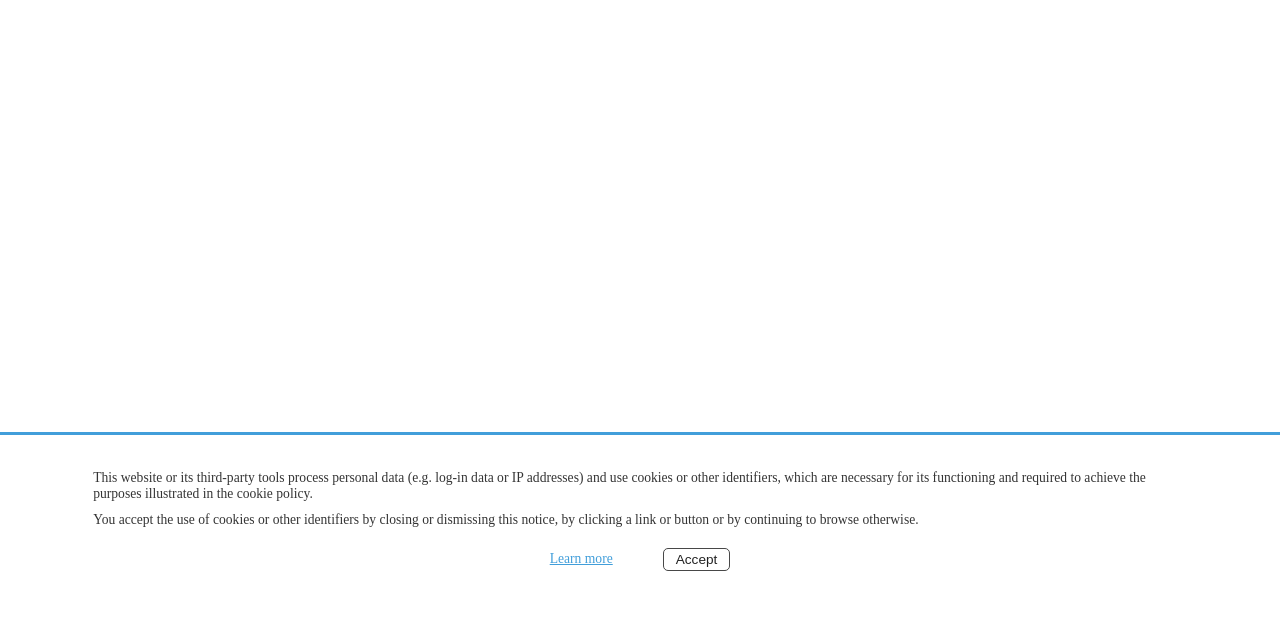
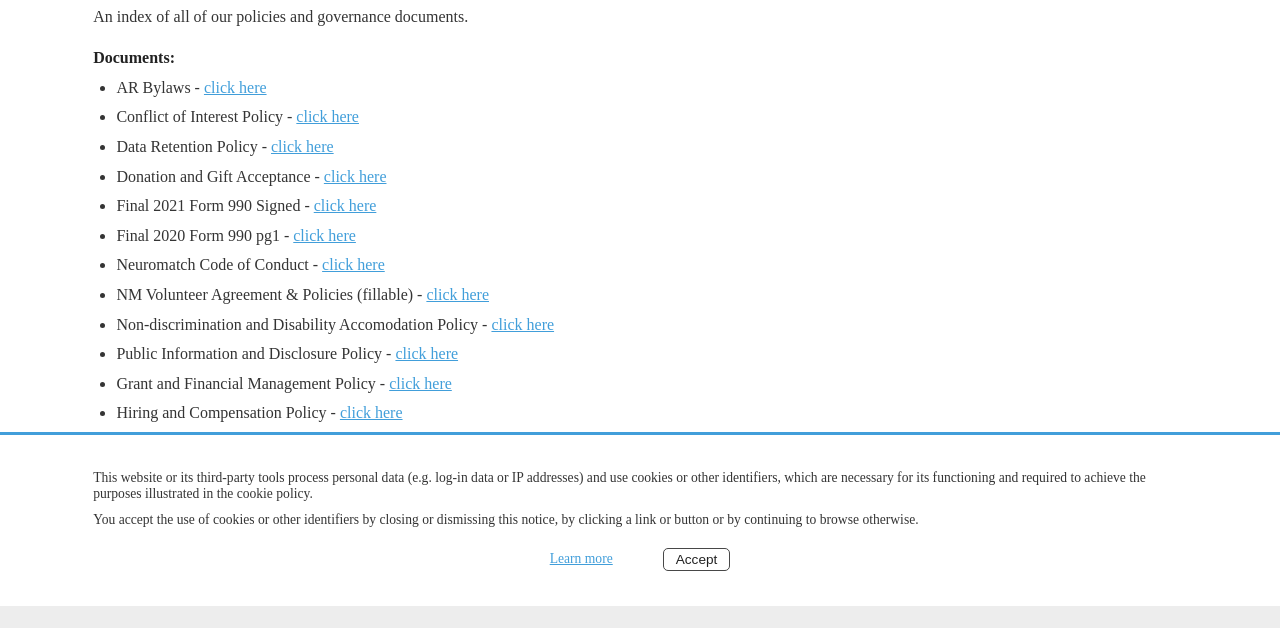
Before and after one commit to neuromatch/neuromatch.io, a Gatsby site: page /about/policies in a window 1280 px wide. Before the commit this address had no page. Shown: the part 194-822 px from the top of the page. Before the commit the page ends 800 px from the top, so only its background shows below. Built offline with nearby package versions, Linux system fonts and the light colour scheme; Gatsby itself is replaced by a stand-in of ours; what typography-theme-moraga would draw is missing.

Commit message:
add policies page

```diff
--- a/src/components/layout.js
+++ b/src/components/layout.js
@@ -66,7 +66,7 @@ const Layout = ({
               },
               {
                 text: "Policies",
-                onClick: ""
+                onClick: "/about/policies"
               },
             ],
           },
--- /dev/null
+++ b/src/pages/about/policies.js
@@ -0,0 +1,92 @@
+import PropTypes from "prop-types";
+import React from "react";
+import styled from "styled-components";
+import Layout from "../../components/layout";
+import { media } from "../../styles";
+
+
+// -- COMPONENTS
+const MainBlock = styled.section`
+  padding-bottom: ${1.56 / 2}rem;
+`;
+
+const TitleHeading = styled.h1`
+  font-size: 76px;
+  font-weight: bold;
+
+  /* scale according to screen width */
+  ${media.extraSmall`
+    font-size: 16vw;
+  `}
+`;
+
+
+const TopicHeading = ({ children }) => <b>{`${children} · `}</b>;
+
+TopicHeading.propTypes = {
+  children: PropTypes.oneOfType([PropTypes.string, PropTypes.node]).isRequired
+};
+
+
+// -- MAIN
+export default () => {
+
+  return (
+    <Layout>
+      <MainBlock>
+        <TitleHeading>Policies</TitleHeading>
+        <section>
+          <p>
+            An index of all of our policies and governance documents.
+          </p>
+          <h4>Documents:</h4>
+          <ul>
+            <li>AR Bylaws - <a
+          href="https://drive.google.com/file/d/1m8S6Zgz2YooNiF4plVLNnp5RGKoNVfnH/view?usp=share_link" target="_blank" rel="noreferrer">click
+          here</a></li>
+          <li>Conflict of Interest Policy - <a
+          href="https://drive.google.com/file/d/1lDPT_udbT7K6TFGZtAZNr-RKtGamhh6_/view?usp=share_link" target="_blank" rel="noreferrer">click
+          here</a></li>
+          <li>Data Retention Policy - <a
+          href="https://drive.google.com/file/d/187N7htTCkSuGfx8fqgSMZxoCDszX9Lq-/view?usp=share_link" target="_blank" rel="noreferrer">click
+          here</a></li>
+          <li>Donation and Gift Acceptance - <a
+          href="https://drive.google.com/file/d/1ZILc4lB2JE3Z6V2nhW78nx3EvzFiLyzA/view?usp=share_link" target="_blank" rel="noreferrer">click
+          here</a></li>
+          <li>Final 2021 Form 990 Signed - <a
+          href="https://drive.google.com/file/d/16wOi1VcWX7lSm5HAHnpV9wnqnIWpFs1v/view?usp=share_link" target="_blank" rel="noreferrer">click
+          here</a></li>
+          <li>Final 2020 Form 990 pg1 - <a
+          href="https://drive.google.com/file/d/1z7Av_FLmZAD-JvdpAIp8b1Fi5cbVSMuC/view?usp=share_link" target="_blank" rel="noreferrer">click
+          here</a></li>
+          <li>Neuromatch Code of Conduct - <a
+          href="https://drive.google.com/file/d/1uogBszCuY2BzPmb7S5A2TaXeIgZz6bB-/view?usp=share_link" target="_blank" rel="noreferrer">click
+          here</a></li>
+          <li>NM Volunteer Agreement & Policies (fillable) - <a
+          href="https://drive.google.com/file/d/1lOD7eTXNFIri9S6-LrE6wi-c4juXbm3T/view?usp=share_link" target="_blank" rel="noreferrer">click
+          here</a></li>
+          <li>Non-discrimination and Disability Accomodation Policy - <a
+          href="https://drive.google.com/file/d/1RczdP27jDvR6KovpMSYf_DLSisM0bBit/view?usp=share_link" target="_blank" rel="noreferrer">click
+          here</a></li>
+          <li>Public Information and Disclosure Policy - <a
+          href="https://drive.google.com/file/d/1-f9PjxbhEWLxdREDFKOagPm4VAIyq3p9/view?usp=share_link" target="_blank" rel="noreferrer">click
+          here</a></li>
+          <li>Grant and Financial Management Policy - <a
+          href="https://drive.google.com/file/d/1BR-sbwFPXslrLVMpq5al5y3wJglqElLQ/view?usp=share_link" target="_blank" rel="noreferrer">click
+          here</a></li>
+          <li>Hiring and Compensation Policy - <a
+          href="https://drive.google.com/file/d/1iuUpiBXe9YtIfXdObtMRhf8hHRsvJo_n/view?usp=share_link" target="_blank" rel="noreferrer">click
+          here</a></li>
+          <li>Social Media and Lobbying Policy - <a
+          href="https://drive.google.com/file/d/1tIgh0fdXS1dPTVJbiFHTzTPm_YUg7g68/view?usp=share_link" target="_blank" rel="noreferrer">click
+          here</a></li>
+          <li>Whistleblower Policy - <a
+          href="https://drive.google.com/file/d/1Av1vSksgS5bUDx7krit0OiQMXjfIOCKm/view?usp=share_link" target="_blank" rel="noreferrer">click
+          here</a></li>
+          </ul>
+        </section>
+      </MainBlock>
+      <hr />
+    </Layout>
+  );
+};
```
